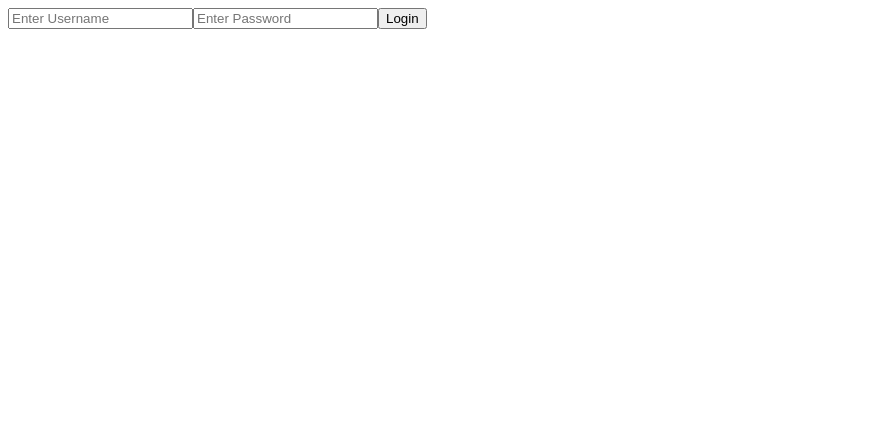
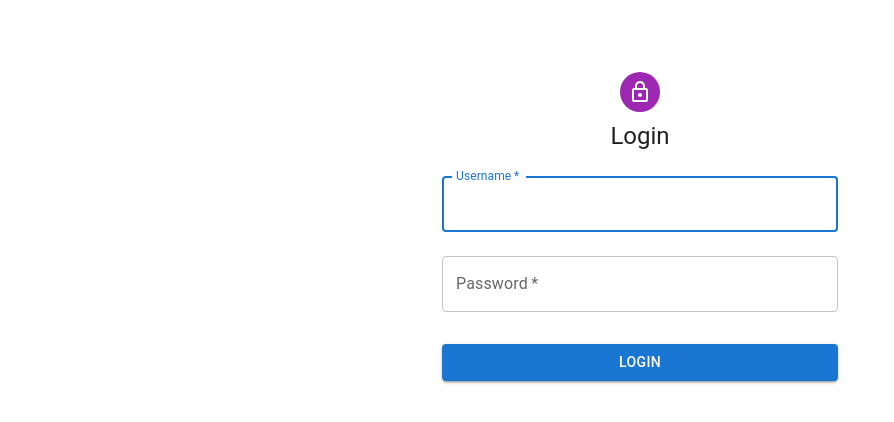
Before and after one commit to HarshHattyangdi/host-react-app, a React (Create React App) app: page / in a window 1280 px wide. Shown: the top 422 px of the page, without its empty margins (0-894 px from the left). Built offline with nearby package versions, Linux system fonts and the light colour scheme.

Commit message:
Login works on form submit

```diff
--- a/package.json
+++ b/package.json
@@ -3,6 +3,10 @@
   "version": "0.1.0",
   "private": true,
   "dependencies": {
+    "@emotion/react": "^11.4.1",
+    "@emotion/styled": "^11.3.0",
+    "@mui/icons-material": "^5.0.4",
+    "@mui/material": "^5.0.4",
     "@testing-library/jest-dom": "^5.11.4",
     "@testing-library/react": "^11.1.0",
     "@testing-library/user-event": "^12.1.10",
--- a/src/components/Login.tsx
+++ b/src/components/Login.tsx
@@ -1,21 +1,100 @@
 import React from "react";
 import auth from "./Auth";
+// import * as React from "react";
+import Avatar from "@mui/material/Avatar";
+import Button from "@mui/material/Button";
+import CssBaseline from "@mui/material/CssBaseline";
+import TextField from "@mui/material/TextField";
+import Box from "@mui/material/Box";
+import LockOutlinedIcon from "@mui/icons-material/LockOutlined";
+import Typography from "@mui/material/Typography";
+import Container from "@mui/material/Container";
+import { createTheme, ThemeProvider } from "@mui/material/styles";
+import { withRouter, useHistory } from "react-router";
+
+const theme = createTheme();
+
 const Login = (props: any) => {
+  let history = useHistory();
+  const handleSubmit = (event: React.FormEvent<HTMLFormElement>) => {
+    event.preventDefault();
+
+    auth.login(() => {
+      history.push("/content");
+    });
+  };
   return (
-    <div>
-      <input type="text" placeholder="Enter Username" />
-      <input type="password" placeholder="Enter Password" />
-      <input
-        type="Submit"
-        value="Login"
-        onClick={() => {
-          auth.login(() => {
-            props.history.push("/content");
-          });
-        }}
-      />
-    </div>
+    <ThemeProvider theme={theme}>
+      <Container component="main" maxWidth="xs">
+        <CssBaseline />
+        <Box
+          sx={{
+            marginTop: 8,
+            display: "flex",
+            flexDirection: "column",
+            alignItems: "center",
+          }}
+        >
+          <Avatar sx={{ m: 1, bgcolor: "secondary.main" }}>
+            <LockOutlinedIcon />
+          </Avatar>
+          <Typography component="h1" variant="h5">
+            Login
+          </Typography>
+          <Box component="form" onSubmit={handleSubmit} sx={{ mt: 1 }}>
+            <TextField
+              margin="normal"
+              required
+              fullWidth
+              id="username"
+              label="Username"
+              name="username"
+              autoComplete="username"
+              autoFocus
+            />
+            <TextField
+              margin="normal"
+              required
+              fullWidth
+              name="password"
+              label="Password"
+              type="password"
+              id="password"
+              autoComplete="current-password"
+            />
+            <Button
+              type="submit"
+              fullWidth
+              variant="contained"
+              sx={{ mt: 3, mb: 2 }}
+              // onClick={() => {
+              //   auth.login(() => {
+              //     props.history.push("/content");
+              //   });
+              // }}
+            >
+              Login
+            </Button>
+          </Box>
+        </Box>
+      </Container>
+    </ThemeProvider>
+    // <div>
+    //   <form
+    //     onSubmit={() => {
+    //       console.log("calling auth");
+
+    //       // auth.login(() => {
+    //       //   props.history.push("/content");
+    //       // });
+    //     }}
+    //   >
+    //     <input type="text" placeholder="Enter Username" required />
+    //     <input type="password" placeholder="Enter Password" required />
+    //     <input type="Submit" value="Login" />
+    //   </form>
+    // </div>
   );
 };
 
-export default Login;
+export default withRouter(Login);
```
Also changed, not shown: 1 other file (tests, documents, lock files or other folders).
